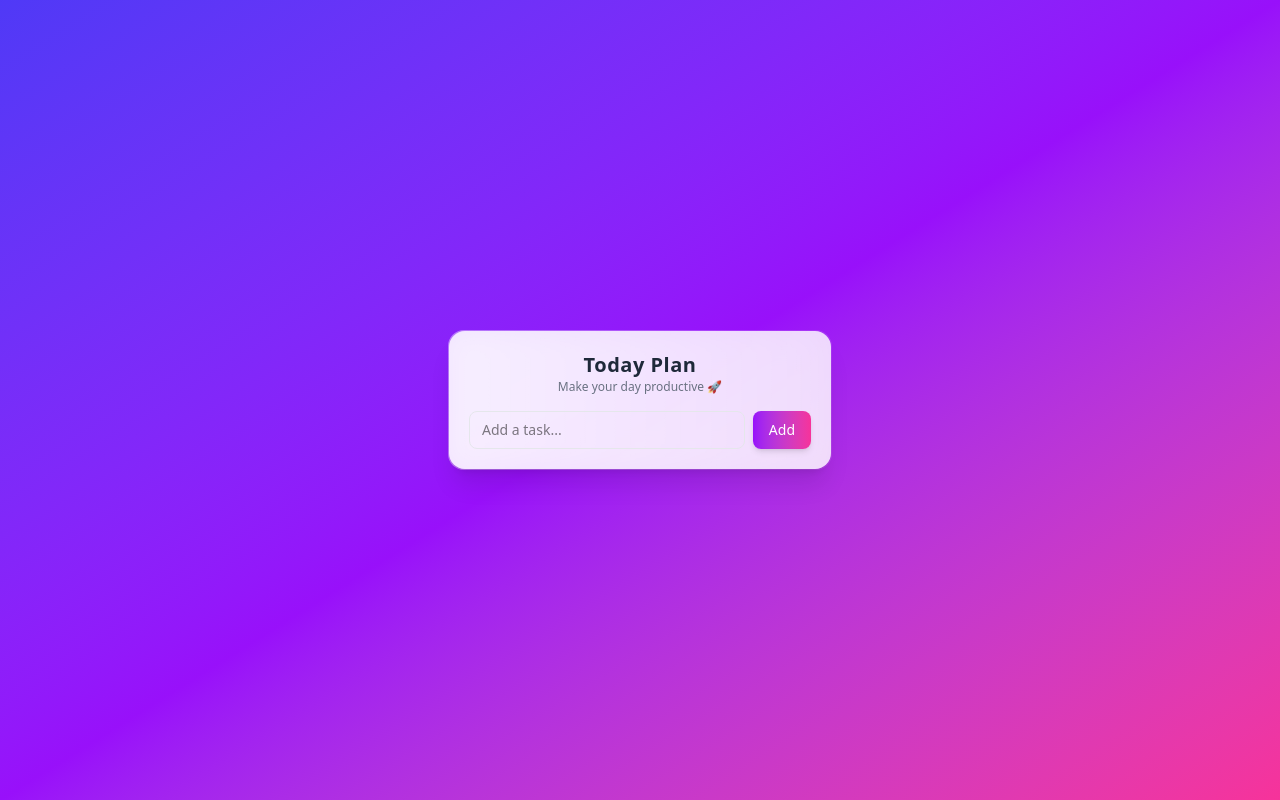
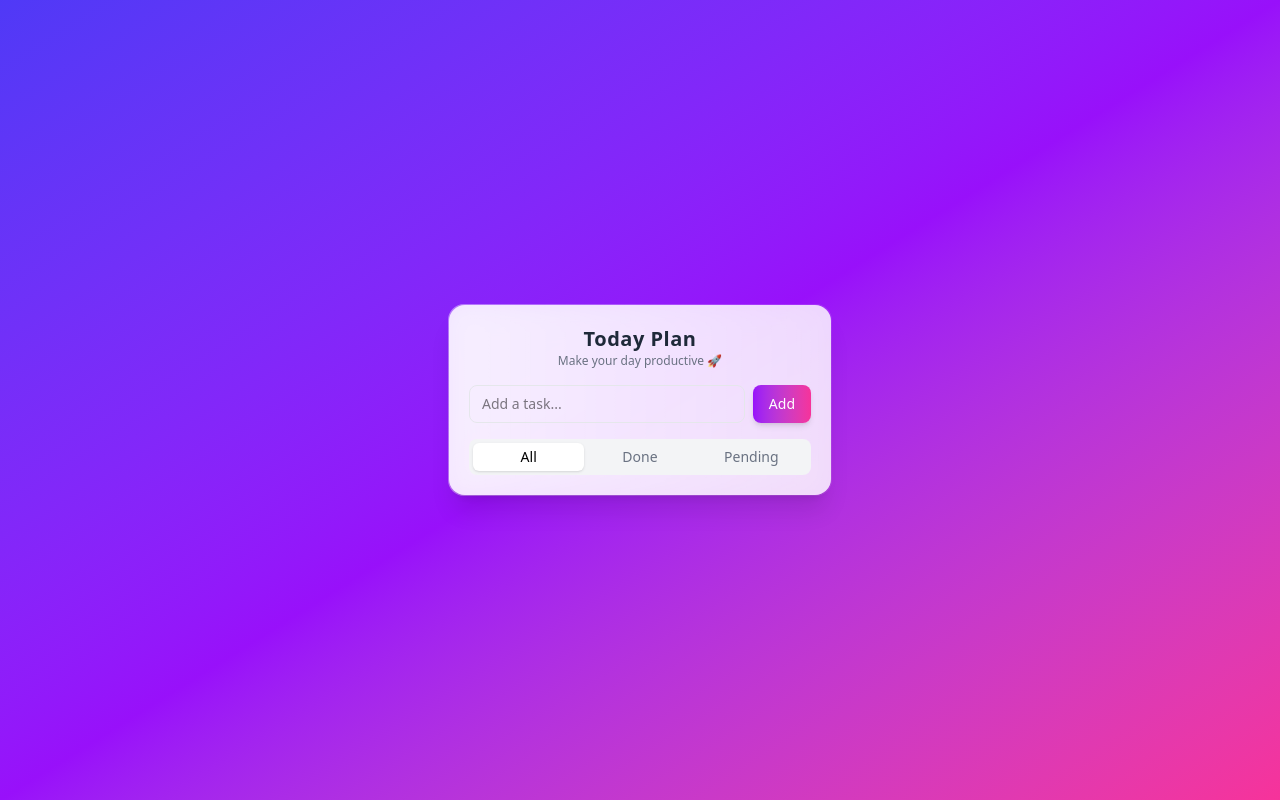
Before and after one commit to shahriar1100/toDoApp, a website: page index.html in a window 1280 px wide. Drawn offline with Linux system fonts and the light colour scheme.

Commit message:
add fiter

```diff
--- a/index.html
+++ b/index.html
@@ -39,6 +39,21 @@
           </button>
         </div>
 
+        <!-- Filter Tabs -->
+        <div class="flex bg-gray-100 rounded-lg p-1 text-sm">
+          <button
+            class="flex-1 bg-white rounded-md py-1 font-medium shadow-sm transition"
+          >
+            All
+          </button>
+          <button class="flex-1 text-gray-500 hover:text-purple-600 transition">
+            Done
+          </button>
+          <button class="flex-1 text-gray-500 hover:text-purple-600 transition">
+            Pending
+          </button>
+        </div>
+
 
 
       </div>
```
